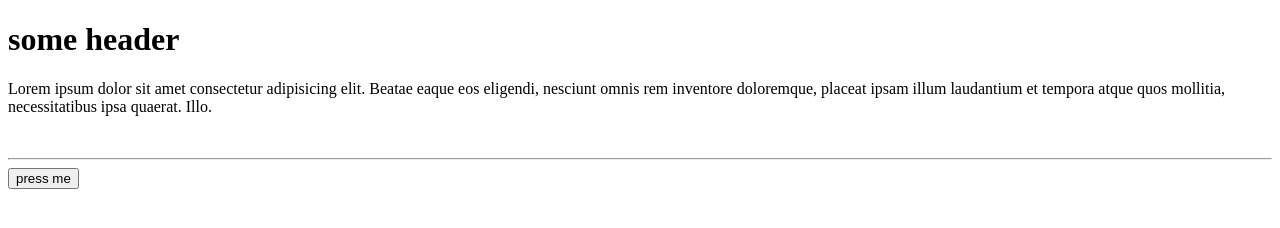
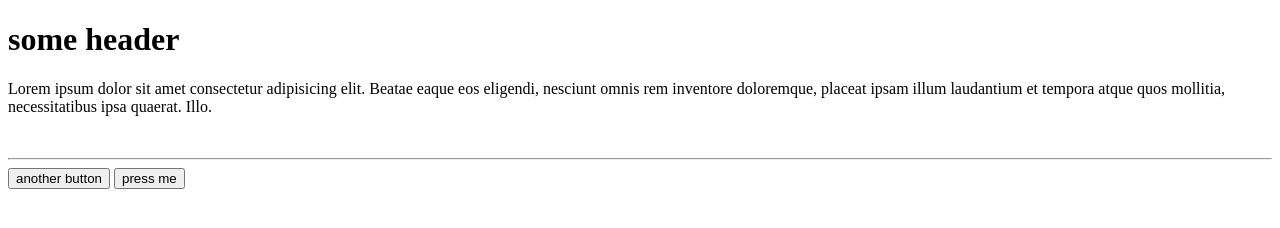
Before and after one commit to blackNumberThree/myProject, a plain HTML site: page index.html in a window 1280 px wide. Drawn offline with Linux system fonts and the light colour scheme.

Commit message:
add other button

```diff
--- a/index.html
+++ b/index.html
@@ -15,6 +15,7 @@
     </p>
     <img src="./img.jpg" alt="" />
     <hr />
+    <button>another button</button>
     <button>press me</button>
   </body>
 </html>
```
